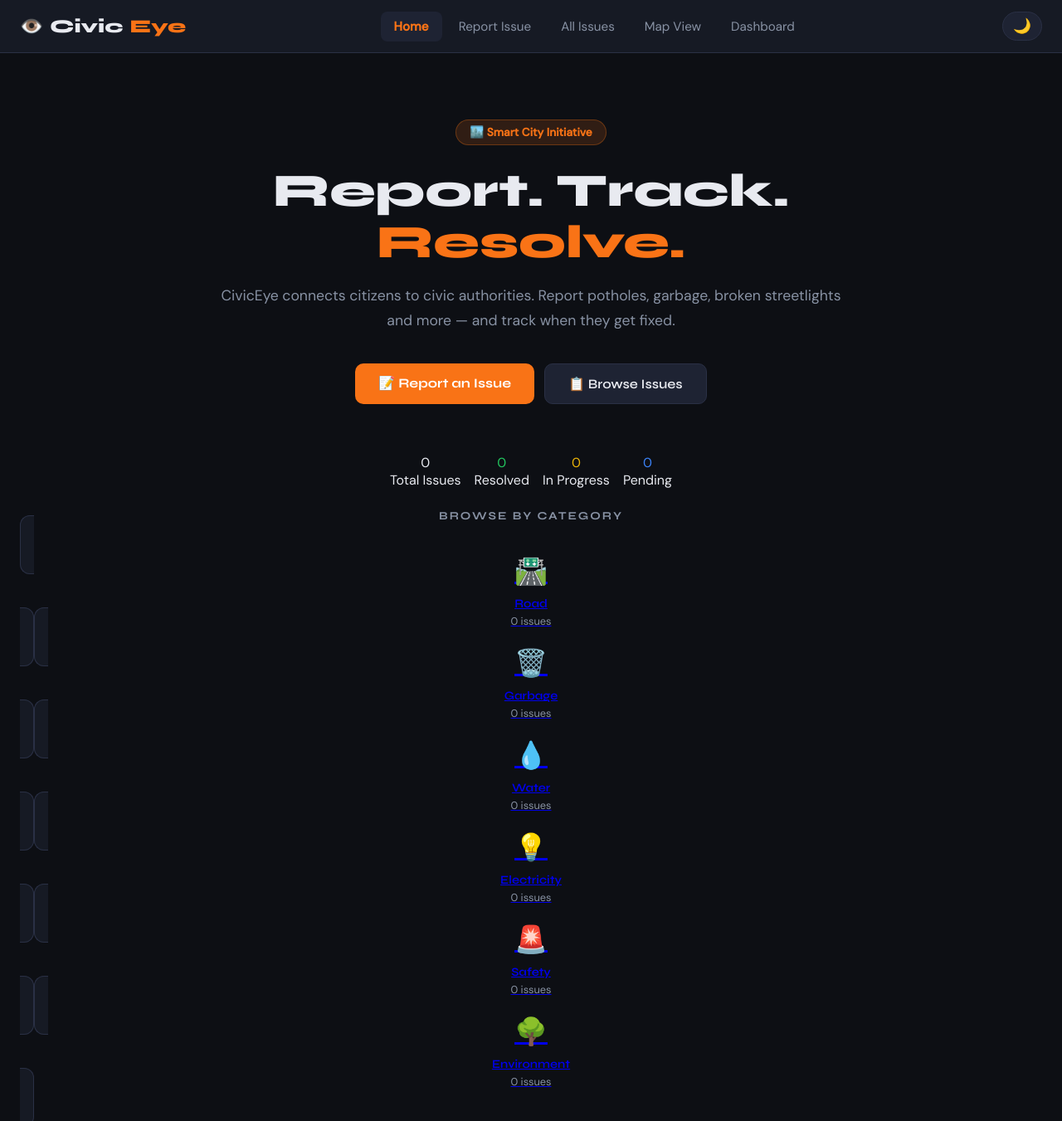
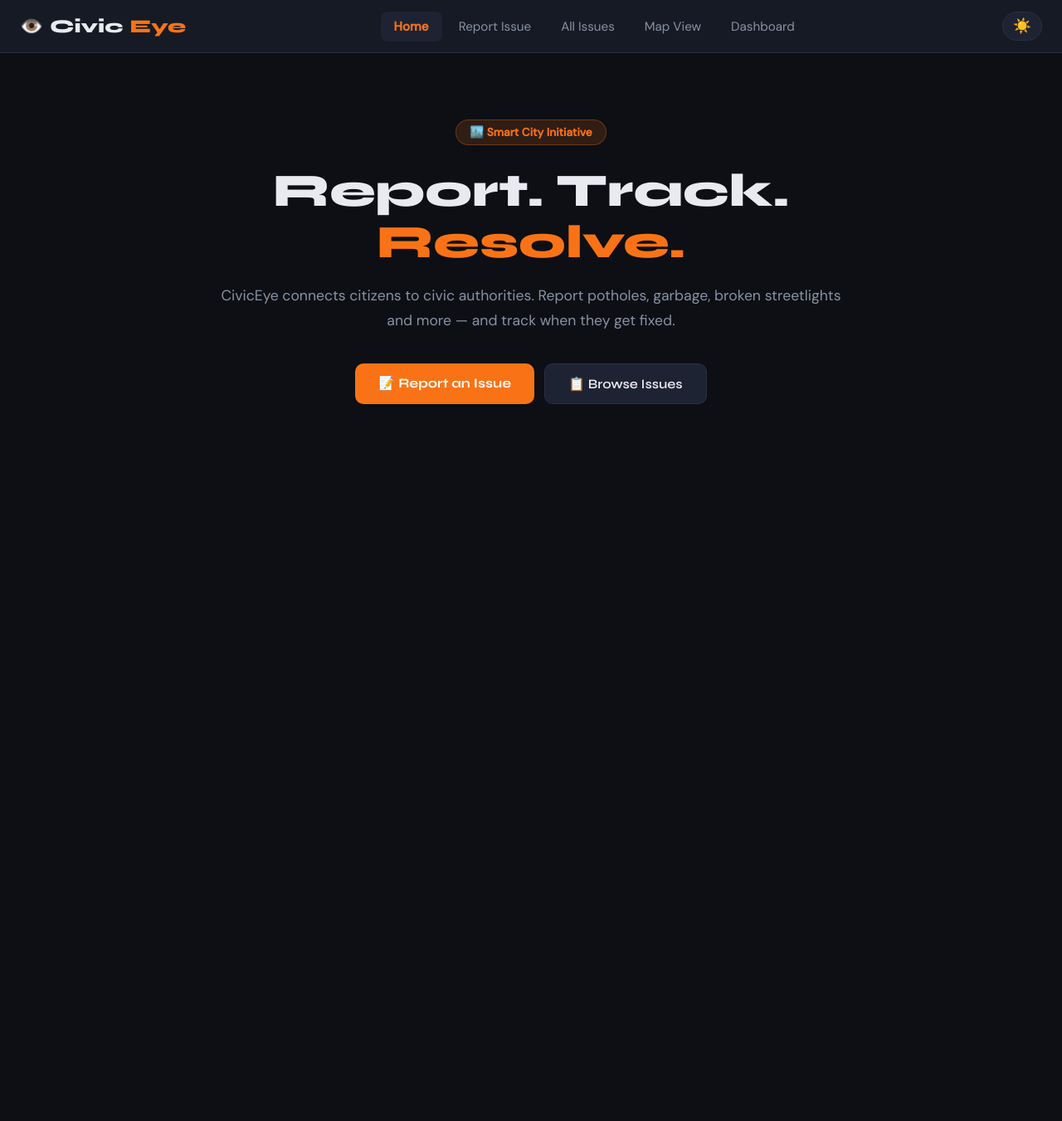
Before and after one commit to sathwikksvs/FSD-MIni-Project, a plain HTML site: page index.html in a window 1280 px wide. Shown: the top 1351 px of the page at 83% size. After the commit the page ends 800 px from the top, so only its background shows below. Drawn offline with Linux system fonts and the light colour scheme; no server answers.

Commit message:
Final changes

```diff
--- a/app.js
+++ b/app.js
@@ -1,3 +1,4 @@
+
 /* ── CATEGORY INFO ── */
 const catInfo = {
   Road:        { color: "#ef4444", icon: "🛣️" },
@@ -170,11 +171,29 @@ function showToast(message) {
    TOGGLE THEME
 ══════════════════════════════════════ */
 function toggleTheme() {
-  document.body.classList.toggle('light');
-  var btn = document.querySelector('.theme-toggle');
-  btn.textContent = document.body.classList.contains('light') ? '🌙' : '☀️';
+    var isLight = document.body.classList.contains('light');
+
+    var theme = isLight ? 'dark' : 'light';
+
+    localStorage.setItem('civiceye-theme', theme);
+
+    loadTheme();
+}
+/* LOAD SAVED THEME */
+
+function loadTheme() {
+    var theme = localStorage.getItem('civiceye-theme') || 'dark';
+
+    document.body.classList.toggle('light', theme === 'light');
+
+    var btn = document.querySelector('.theme-toggle');
+
+    if (btn) {
+        btn.textContent = theme === 'light' ? '🌙' : '☀️';
+    }
 }
 
+document.addEventListener('DOMContentLoaded', loadTheme);
 
 /* ══════════════════════════════════════
    HOME PAGE — Stats + Category Grid
--- a/index.html
+++ b/index.html
@@ -7,16 +7,17 @@
   <link href="https://fonts.googleapis.com/css2?family=Syne:wght@400;600;700;800&family=DM+Sans:wght@300;400;500&display=swap" rel="stylesheet"/>
   <link rel="stylesheet" href="style.css"/>
 </head>
+
 <body>
 
   <!-- NAVIGATION -->
   <nav>
     <div class="nav-logo">👁️ <span>Civic</span>Eye</div>
     <ul class="nav-links">
-      <li><a href="index.html"     class="nav-btn active">Home</a></li>
-      <li><a href="report.html"    class="nav-btn">Report Issue</a></li>
-      <li><a href="issues.html"    class="nav-btn">All Issues</a></li>
-      <li><a href="map.html"       class="nav-btn">Map View</a></li>
+      <li><a href="index.html" class="nav-btn active">Home</a></li>
+      <li><a href="report.html" class="nav-btn">Report Issue</a></li>
+      <li><a href="issues.html" class="nav-btn">All Issues</a></li>
+      <li><a href="map.html" class="nav-btn">Map View</a></li>
       <li><a href="dashboard.html" class="nav-btn">Dashboard</a></li>
     </ul>
     <div class="nav-right">
@@ -35,34 +36,18 @@
     </div>
   </div>
 
-  <!-- LIVE STATS FROM MONGODB -->
-  <div class="stats-row" style="display:flex;gap:16px;justify-content:center;flex-wrap:wrap;padding:0 24px 24px;">
-    <div class="stat-card"><div class="stat-num" id="stat-total">…</div><div class="stat-label">Total Issues</div></div>
-    <div class="stat-card"><div class="stat-num" id="stat-resolved" style="color:var(--green)">…</div><div class="stat-label">Resolved</div></div>
-    <div class="stat-card"><div class="stat-num" id="stat-progress" style="color:var(--yellow)">…</div><div class="stat-label">In Progress</div></div>
-    <div class="stat-card"><div class="stat-num" id="stat-pending" style="color:var(--accent2)">…</div><div class="stat-label">Pending</div></div>
-  </div>
-
-  <!-- CATEGORY GRID FROM MONGODB -->
-  <div style="padding:0 24px 40px;">
-    <h3 style="text-align:center;color:var(--muted);font-size:0.85rem;letter-spacing:2px;text-transform:uppercase;margin-bottom:16px;">Browse by Category</h3>
-    <div class="cat-grid" id="catGrid"></div>
-  </div>
-
-
   <!-- MOBILE NAV -->
   <div class="mobile-nav">
-    <a href="index.html"     class="mnav-btn active"><span class="m-icon">🏠</span>Home</a>
-    <a href="report.html"    class="mnav-btn"><span class="m-icon">📝</span>Report</a>
-    <a href="issues.html"    class="mnav-btn"><span class="m-icon">📋</span>Issues</a>
-    <a href="map.html"       class="mnav-btn"><span class="m-icon">🗺️</span>Map</a>
+    <a href="index.html" class="mnav-btn active"><span class="m-icon">🏠</span>Home</a>
+    <a href="report.html" class="mnav-btn"><span class="m-icon">📝</span>Report</a>
+    <a href="issues.html" class="mnav-btn"><span class="m-icon">📋</span>Issues</a>
+    <a href="map.html" class="mnav-btn"><span class="m-icon">🗺️</span>Map</a>
     <a href="dashboard.html" class="mnav-btn"><span class="m-icon">📊</span>Stats</a>
   </div>
+    </div>
 
   <script src="app.js"></script>
-  <script>
-    // Load stats and category grid on home page
-    updateHomeStats();
-  </script>
 </body>
 </html>
+</body>
+</html>
```
Also changed, not shown: dashboard.html (+1 -0 lines), issues.html (+1 -0 lines), report.html (+1 -0 lines).
